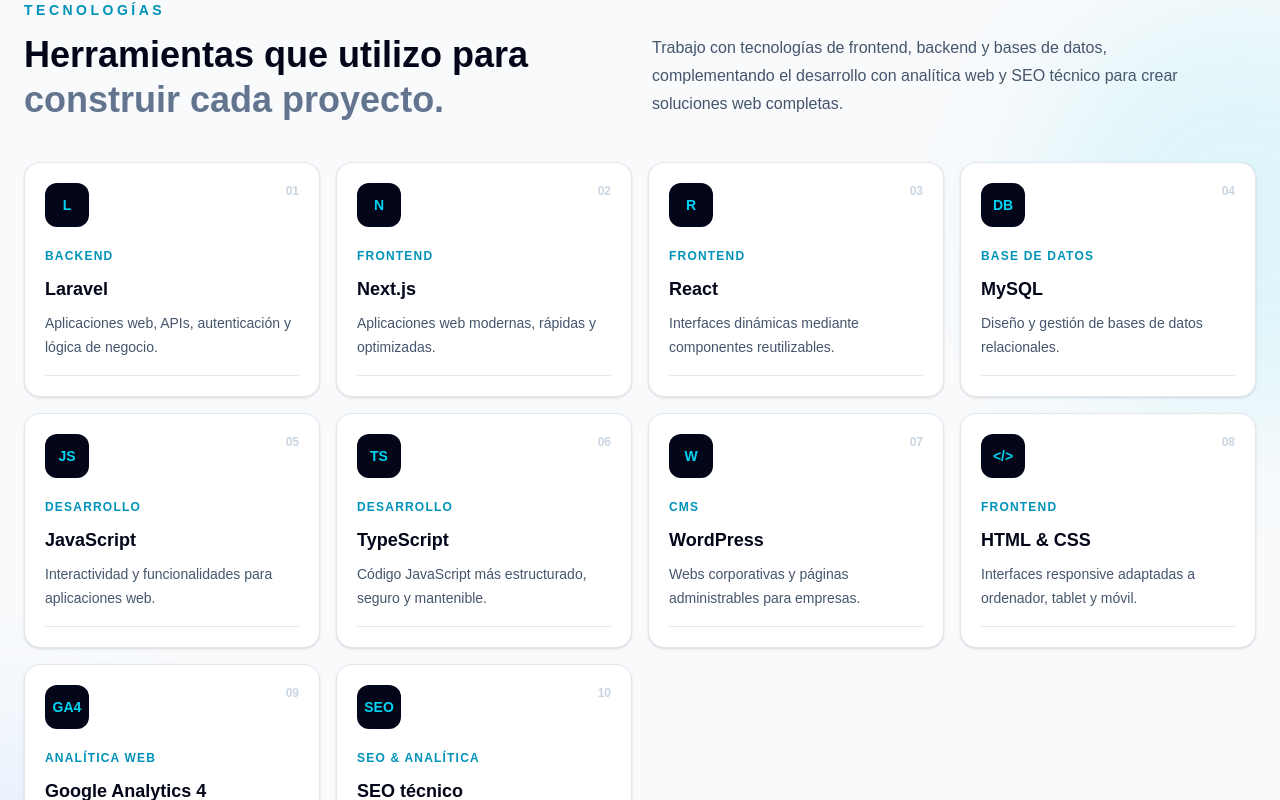
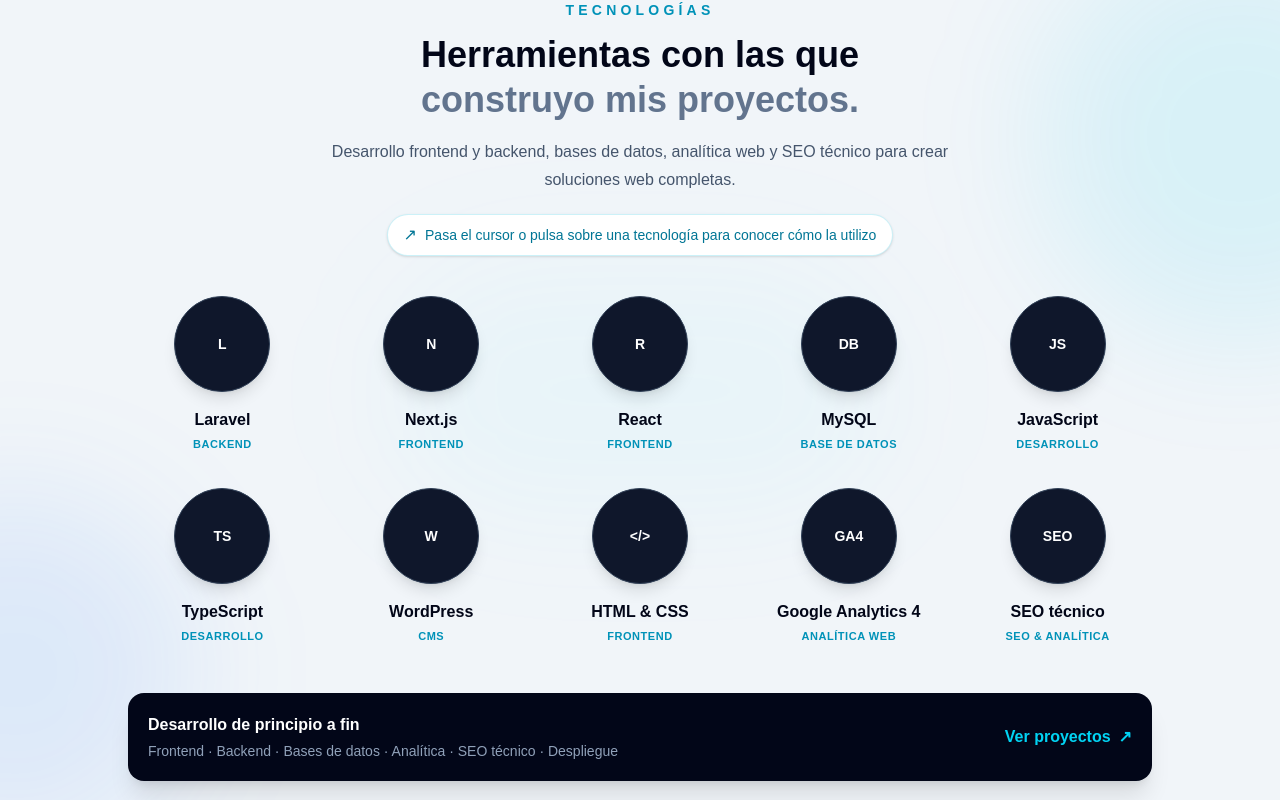
Before and after one commit to sergioyecla59/Portfolio, a Next.js app: page / in a window 1280 px wide. Shown: the part 3420-4220 px from the top of the page. Built offline with nearby package versions, Linux system fonts and the light colour scheme.

Commit message:
Mejorar sección de tecnologías

```diff
--- a/src/components/Technologies.tsx
+++ b/src/components/Technologies.tsx
@@ -1,82 +1,107 @@
+"use client";
+
+import { useState } from "react";
+
+/* ==========================================================
+   TECNOLOGÍAS
+========================================================== */
+
 const technologies = [
   {
     name: "Laravel",
     category: "Backend",
-    description: "Aplicaciones web, APIs, autenticación y lógica de negocio.",
+    description:
+      "Backend, APIs, autenticación, MVC, Eloquent y lógica de negocio.",
     icon: "L",
   },
   {
     name: "Next.js",
     category: "Frontend",
-    description: "Aplicaciones web modernas, rápidas y optimizadas.",
+    description:
+      "Aplicaciones web modernas, rápidas, optimizadas y preparadas para producción.",
     icon: "N",
   },
   {
     name: "React",
     category: "Frontend",
-    description: "Interfaces dinámicas mediante componentes reutilizables.",
+    description:
+      "Interfaces dinámicas mediante componentes reutilizables e interactivos.",
     icon: "R",
   },
   {
     name: "MySQL",
     category: "Base de datos",
-    description: "Diseño y gestión de bases de datos relacionales.",
+    description:
+      "Diseño, relaciones, consultas y gestión de bases de datos relacionales.",
     icon: "DB",
   },
   {
     name: "JavaScript",
     category: "Desarrollo",
-    description: "Interactividad y funcionalidades para aplicaciones web.",
+    description:
+      "Interactividad, lógica del frontend y funcionalidades para aplicaciones web.",
     icon: "JS",
   },
   {
     name: "TypeScript",
     category: "Desarrollo",
-    description: "Código JavaScript más estructurado, seguro y mantenible.",
+    description:
+      "Código JavaScript más estructurado, tipado, seguro y mantenible.",
     icon: "TS",
   },
   {
     name: "WordPress",
     category: "CMS",
-    description: "Webs corporativas y páginas administrables para empresas.",
+    description:
+      "Webs corporativas y páginas administrables adaptadas a empresas.",
     icon: "W",
   },
   {
     name: "HTML & CSS",
     category: "Frontend",
-    description: "Interfaces responsive adaptadas a ordenador, tablet y móvil.",
+    description:
+      "Interfaces responsive adaptadas a ordenador, tablet y móvil.",
     icon: "</>",
   },
   {
     name: "Google Analytics 4",
     category: "Analítica web",
     description:
-      "Medición de tráfico, comportamiento de usuarios y eventos personalizados.",
+      "Tráfico, comportamiento, eventos personalizados, adquisición y seguimiento mediante UTM.",
     icon: "GA4",
   },
   {
     name: "SEO técnico",
     category: "SEO & Analítica",
     description:
-      "Search Console, sitemap, robots.txt, indexación y optimización de metadatos.",
+      "Search Console, sitemap, robots.txt, indexación, metadatos, Open Graph y PageSpeed.",
     icon: "SEO",
   },
 ];
 
+/* ==========================================================
+   COMPONENTE
+========================================================== */
+
 export default function Technologies() {
+  const [activeTechnology, setActiveTechnology] =
+    useState<number | null>(null);
+
   return (
     <section
       id="tecnologias"
-      className="relative overflow-hidden bg-slate-50 py-16 text-slate-950"
+      className="relative overflow-hidden bg-slate-100 py-16 text-slate-950"
     >
       {/* ==================================================
           DECORACIÓN DE FONDO
       ================================================== */}
 
       <div className="pointer-events-none absolute inset-0">
-        <div className="absolute -right-40 top-20 h-[400px] w-[400px] rounded-full bg-cyan-400/10 blur-3xl" />
+        <div className="absolute -right-40 top-0 h-[400px] w-[400px] rounded-full bg-cyan-400/10 blur-3xl" />
 
-        <div className="absolute -left-40 bottom-0 h-[350px] w-[350px] rounded-full bg-blue-400/10 blur-3xl" />
+        <div className="absolute -left-40 bottom-0 h-[350px] w-[350px] rounded-full bg-blue-500/10 blur-3xl" />
+
+        <div className="absolute left-1/2 top-1/2 h-[250px] w-[500px] -translate-x-1/2 -translate-y-1/2 rounded-full bg-cyan-300/5 blur-3xl" />
       </div>
 
       <div className="relative mx-auto max-w-7xl px-6">
@@ -85,102 +110,203 @@
             CABECERA
         ================================================== */}
 
-        <div className="mb-10 grid gap-6 lg:grid-cols-2 lg:items-end">
-
-          <div>
-
-            <p className="mb-3 text-sm font-semibold uppercase tracking-[0.25em] text-cyan-600">
+        <div className="mx-auto mb-10 max-w-3xl text-center">
+          <p className="mb-3 text-sm font-semibold uppercase tracking-[0.3em] text-cyan-600">
             Tecnologías
           </p>
 
-            <h2 className="max-w-2xl text-3xl font-bold leading-tight sm:text-4xl">
-
-              Herramientas que utilizo para
+          <h2 className="text-3xl font-bold leading-tight text-slate-950 sm:text-4xl">
+            Herramientas con las que
 
             <span className="block text-slate-500">
-                construir cada proyecto.
+              construyo mis proyectos.
             </span>
-
           </h2>
 
-          </div>
-
-          <div className="lg:pb-1">
-
-            <p className="max-w-xl text-base leading-7 text-slate-600">
-
-              Trabajo con tecnologías de frontend, backend y bases de datos,
-              complementando el desarrollo con analítica web y SEO técnico
-              para crear soluciones web completas.
-
+          <p className="mx-auto mt-4 max-w-2xl text-base leading-7 text-slate-600">
+            Desarrollo frontend y backend, bases de datos, analítica web y
+            SEO técnico para crear soluciones web completas.
           </p>
 
+          {/* ==================================================
+              INDICACIÓN INTERACTIVA
+          ================================================== */}
+
+          <div className="mt-5 inline-flex items-center gap-2 rounded-full border border-cyan-500/20 bg-white px-4 py-2 text-sm font-medium text-cyan-700 shadow-sm">
+            <span className="text-base">↗</span>
+
+            <span>
+              Pasa el cursor o pulsa sobre una tecnología para conocer cómo la utilizo
+            </span>
           </div>
-
         </div>
 
         {/* ==================================================
             GRID DE TECNOLOGÍAS
         ================================================== */}
 
-        <div className="grid gap-4 sm:grid-cols-2 lg:grid-cols-4">
+        <div className="mx-auto grid max-w-5xl grid-cols-2 gap-x-5 gap-y-9 sm:grid-cols-3 md:grid-cols-5">
 
-          {technologies.map((technology, index) => (
+          {technologies.map((technology, index) => {
+            const isActive = activeTechnology === index;
 
-            <article
+            /* ==================================================
+               EN ESCRITORIO:
+               0 - 4  → TOOLTIP ARRIBA
+               5 - 9  → TOOLTIP ABAJO
+            ================================================== */
+
+            const firstDesktopRow = index < 5;
+
+            return (
+              <div
                 key={technology.name}
-              className="group relative overflow-hidden rounded-2xl border border-slate-200 bg-white p-5 shadow-sm transition duration-300 hover:-translate-y-2 hover:border-cyan-400 hover:shadow-xl hover:shadow-cyan-950/10"
+                className="group relative flex flex-col items-center text-center"
+                onMouseEnter={() => setActiveTechnology(index)}
+                onMouseLeave={() => setActiveTechnology(null)}
               >
 
-              {/* NÚMERO */}
+                {/* ==================================================
+                    CÍRCULO
+                ================================================== */}
 
-              <span className="absolute right-5 top-5 text-xs font-semibold text-slate-300">
-                {String(index + 1).padStart(2, "0")}
-              </span>
+                <button
+                  type="button"
+                  aria-label={`Ver información sobre ${technology.name}`}
+                  aria-expanded={isActive}
+                  onClick={() =>
+                    setActiveTechnology(isActive ? null : index)
+                  }
+                  className={`
+                    relative flex h-20 w-20 cursor-pointer
+                    items-center justify-center rounded-full
+                    border text-sm font-bold
+                    transition-all duration-300
+                    sm:h-24 sm:w-24
 
-              {/* ICONO */}
+                    ${
+                      isActive
+                        ? "scale-110 border-cyan-400 bg-cyan-400 text-slate-950 shadow-2xl shadow-cyan-500/30"
+                        : "border-slate-700 bg-slate-900 text-white shadow-lg hover:-translate-y-2 hover:scale-105 hover:border-cyan-400 hover:bg-cyan-400 hover:text-slate-950 hover:shadow-2xl hover:shadow-cyan-500/30"
+                    }
+                  `}
+                >
 
-              <div className="mb-4 flex h-11 w-11 items-center justify-center rounded-xl bg-slate-950 text-sm font-bold text-cyan-400 transition duration-300 group-hover:bg-cyan-400 group-hover:text-slate-950">
+                  {/* RESPLANDOR */}
+
+                  <span
+                    className={`
+                      absolute inset-0 -z-10 rounded-full
+                      bg-cyan-400/30 blur-xl
+                      transition-opacity duration-300
+
+                      ${
+                        isActive
+                          ? "opacity-100"
+                          : "opacity-0 group-hover:opacity-100"
+                      }
+                    `}
+                  />
 
                   {technology.icon}
+                </button>
 
-              </div>
+                {/* ==================================================
+                    NOMBRE
+                ================================================== */}
+
+                <h3 className="mt-4 text-sm font-bold text-slate-950 sm:text-base">
+                  {technology.name}
+                </h3>
+
+                {/* ==================================================
+                    CATEGORÍA
+                ================================================== */}
+
+                <p className="mt-1 text-[11px] font-bold uppercase tracking-wider text-cyan-600">
+                  {technology.category}
+                </p>
+
+                {/* ==================================================
+                    TOOLTIP
+
+                    MÓVIL / TABLET:
+                    SIEMPRE DEBAJO
+
+                    ESCRITORIO:
+                    PRIMERA FILA → ARRIBA
+                    SEGUNDA FILA → ABAJO
+                ================================================== */}
+
+                <div
+                  className={`
+                    absolute left-1/2 z-50
+                    w-[230px] -translate-x-1/2
+                    rounded-2xl border border-slate-700
+                    bg-slate-950 p-4 text-left
+                    shadow-2xl shadow-slate-950/30
+                    transition-all duration-200
+
+                    top-[125px]
+
+                    ${
+                      firstDesktopRow
+                        ? "md:bottom-[125px] md:top-auto"
+                        : "md:top-[125px]"
+                    }
+
+                    ${
+                      isActive
+                        ? "visible opacity-100"
+                        : "invisible opacity-0"
+                    }
+                  `}
+                >
+
+                  {/* ==================================================
+                      FLECHA PARA MÓVIL / TABLET
+                  ================================================== */}
+
+                  <div className="absolute -top-2 left-1/2 h-4 w-4 -translate-x-1/2 rotate-45 border-l border-t border-slate-700 bg-slate-950 md:hidden" />
+
+                  {/* ==================================================
+                      FLECHA ESCRITORIO - PRIMERA FILA
+                  ================================================== */}
+
+                  {firstDesktopRow && (
+                    <div className="absolute -bottom-2 left-1/2 hidden h-4 w-4 -translate-x-1/2 rotate-45 border-b border-r border-slate-700 bg-slate-950 md:block" />
+                  )}
+
+                  {/* ==================================================
+                      FLECHA ESCRITORIO - SEGUNDA FILA
+                  ================================================== */}
+
+                  {!firstDesktopRow && (
+                    <div className="absolute -top-2 left-1/2 hidden h-4 w-4 -translate-x-1/2 rotate-45 border-l border-t border-slate-700 bg-slate-950 md:block" />
+                  )}
 
                   {/* CATEGORÍA */}
 
-              <span className="text-xs font-bold uppercase tracking-widest text-cyan-600">
-
+                  <p className="relative text-[11px] font-bold uppercase tracking-widest text-cyan-400">
                     {technology.category}
-
-              </span>
+                  </p>
 
                   {/* NOMBRE */}
 
-              <h3 className="mt-2 text-lg font-bold text-slate-950">
-
+                  <h4 className="relative mt-1 text-base font-bold text-white">
                     {technology.name}
-
-              </h3>
+                  </h4>
 
                   {/* DESCRIPCIÓN */}
 
-              <p className="mt-2 text-sm leading-6 text-slate-600">
-
+                  <p className="relative mt-2 text-sm leading-6 text-slate-300">
                     {technology.description}
-
                   </p>
-
-              {/* LÍNEA INFERIOR */}
-
-              <div className="mt-4 h-px w-full bg-slate-200">
-
-                <div className="h-px w-0 bg-cyan-500 transition-all duration-500 group-hover:w-full" />
+                </div>
 
               </div>
-
-            </article>
-
-          ))}
+            );
+          })}
 
         </div>
 
@@ -188,10 +314,9 @@
             BLOQUE INFERIOR
         ================================================== */}
 
-        <div className="mt-8 flex flex-col gap-4 rounded-2xl bg-slate-950 p-5 shadow-xl sm:flex-row sm:items-center sm:justify-between">
+        <div className="mx-auto mt-12 flex max-w-5xl flex-col gap-4 rounded-2xl bg-slate-950 p-5 shadow-xl sm:flex-row sm:items-center sm:justify-between">
 
           <div>
-
             <p className="font-semibold text-white">
               Desarrollo de principio a fin
             </p>
@@ -199,18 +324,15 @@
             <p className="mt-1 text-sm text-slate-400">
               Frontend · Backend · Bases de datos · Analítica · SEO técnico · Despliegue
             </p>
-
           </div>
 
           <a
             href="#proyectos"
             className="inline-flex items-center gap-2 font-semibold text-cyan-400 transition hover:text-cyan-300"
           >
-
             Ver proyectos
 
             <span>↗</span>
-
           </a>
 
         </div>
```
Lines whose indentation alone changed are shown as unchanged.
